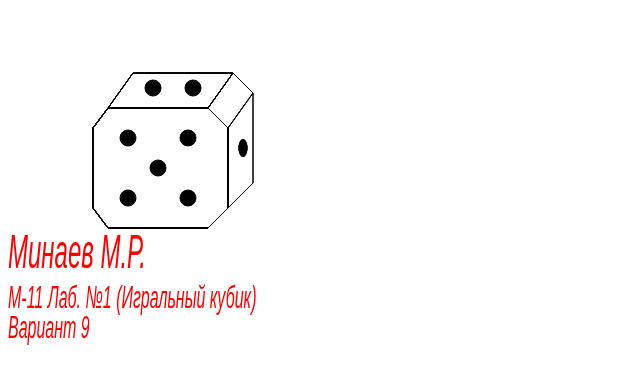
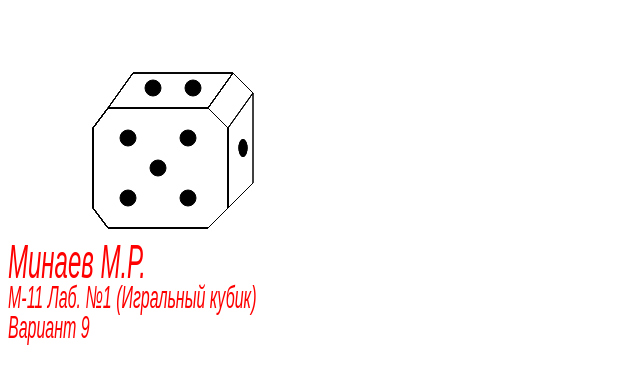
Before and after one commit to MMinaev/lab1, a plain HTML site: page index.html in a window 1280 px wide. Shown: the whole page, without its empty margins (0-640 px from the left). Drawn offline with Linux system fonts and the light colour scheme.

Commit message:
Update index.html

```diff
--- a/index.html
+++ b/index.html
@@ -164,7 +164,7 @@ cxt.scale(1,2);
 //текст
       cxt.fillStyle = 'red';
       cxt.font = "italic 18pt Arial";
-      cxt.fillText("Минаев М.Р.", 0, 130);
+      cxt.fillText("Минаев М.Р.", 0, 135);
       cxt.stroke();
       //текст
       cxt.fillStyle = 'red';
```
